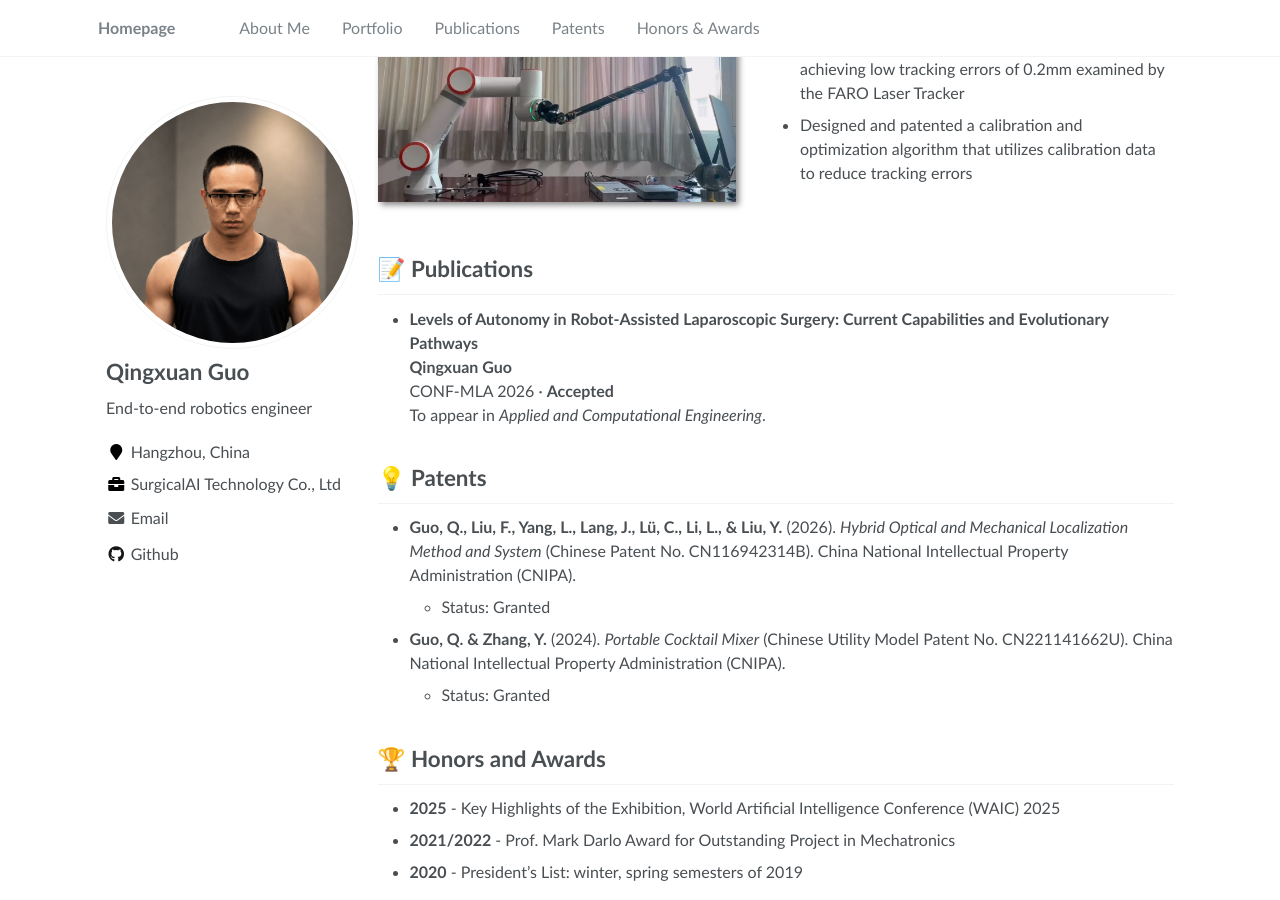
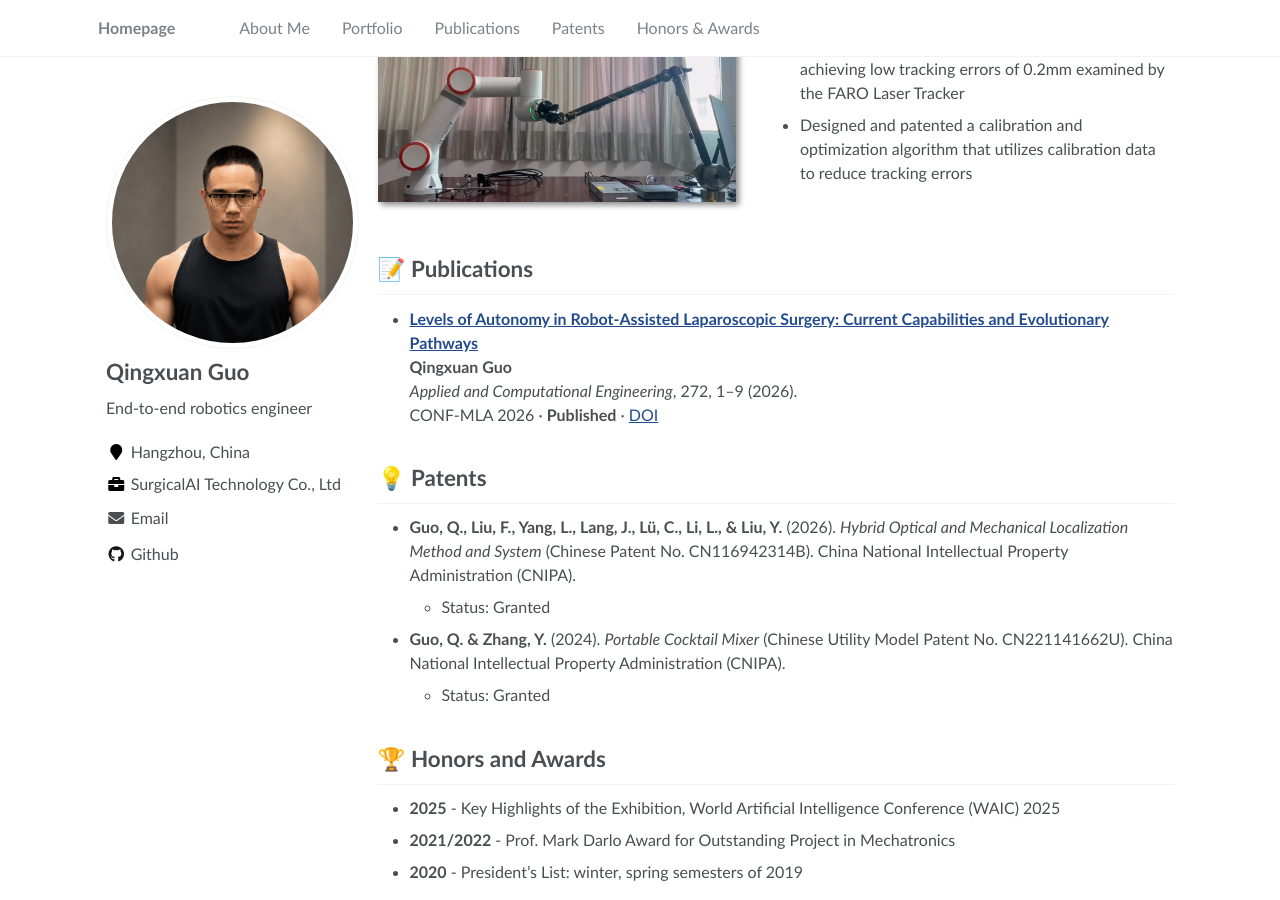
Before and after one commit to qingxuanguo/qingxuanguo-homepage.github.io, a Jekyll site: the page built from _pages/homepage.md, in a window 1280 px wide and 900 px high, scrolled down 2584 px. Built offline with Jekyll 4.4.1, drawn with Linux system fonts in a browser that asks for light colours.

Commit message:
Update surgical autonomy paper with published citation and DOI

```diff
--- a/_pages/homepage.md
+++ b/_pages/homepage.md
@@ -147,10 +147,10 @@ Designed and built a parallel manipulator for precision positioning, derived inv
 <span class='anchor' id='-publications'></span>
 # 📝 Publications
 
-- **Levels of Autonomy in Robot-Assisted Laparoscopic Surgery: Current Capabilities and Evolutionary Pathways**
+- **[Levels of Autonomy in Robot-Assisted Laparoscopic Surgery: Current Capabilities and Evolutionary Pathways](https://ace.ewapub.com/article/view/37195)**
   **Qingxuan Guo**
-  CONF-MLA 2026 · **Accepted**
-  To appear in *Applied and Computational Engineering*.
+  *Applied and Computational Engineering*, 272, 1–9 (2026).
+  CONF-MLA 2026 · **Published** · [DOI](https://doi.org/10.54254/2755-2721/2026.37195)
 
 <!-- Academic publication format template
 
```
